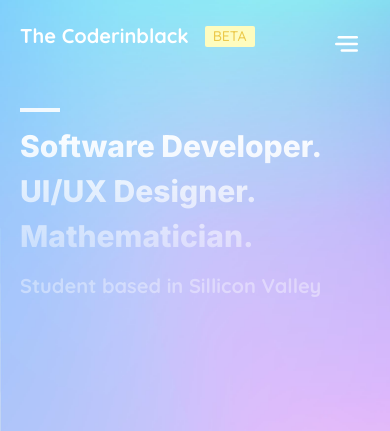
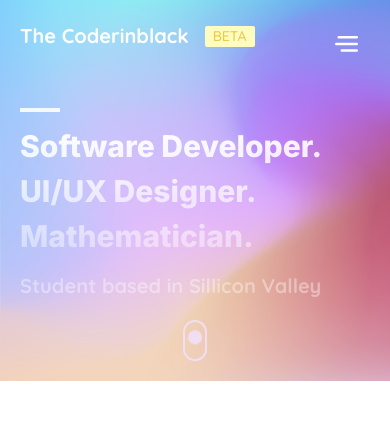
Before and after one commit to coderinblack08/portfolio, a Next.js app: page / in a window 390 px wide. Shown: the top 431 px of the page. Built offline with nearby package versions, Linux system fonts and the light colour scheme.

Commit message:
:tada: Push header responsive minHeight

```diff
--- a/components/Header.tsx
+++ b/components/Header.tsx
@@ -8,7 +8,8 @@ const Header = () => {
       className={`${styles.header} sm:h-screen relative`}
       style={{
         maxHeight: '920px',
-        minHeight: '740px',
+        minHeight:
+          process.browser && window.innerHeight < 640 ? '740px' : undefined,
       }}
     >
       <Navbar />
```
